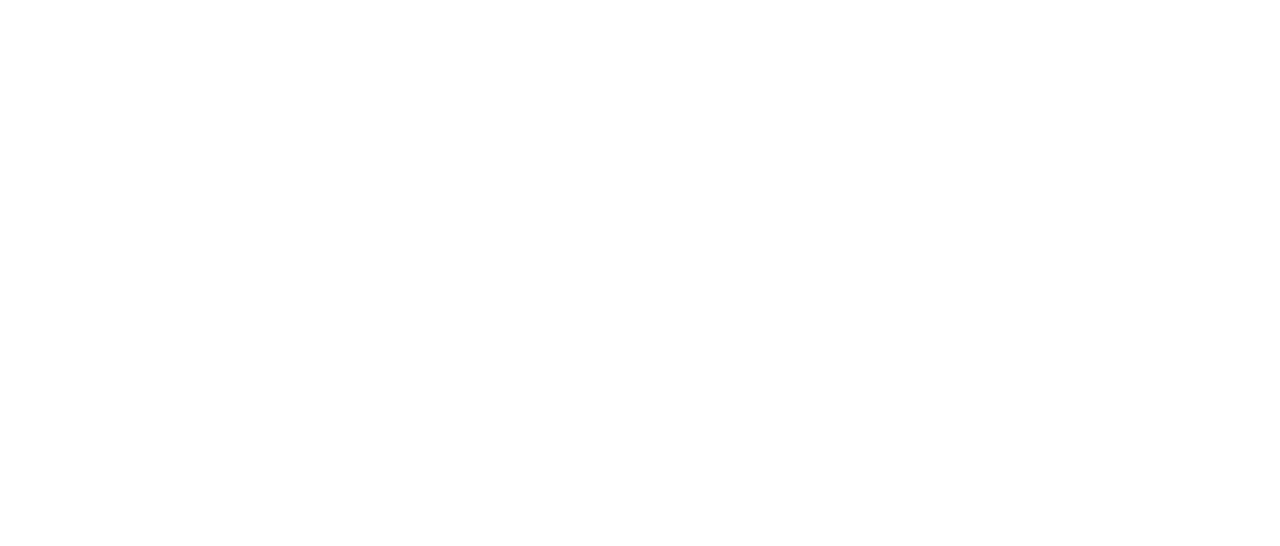
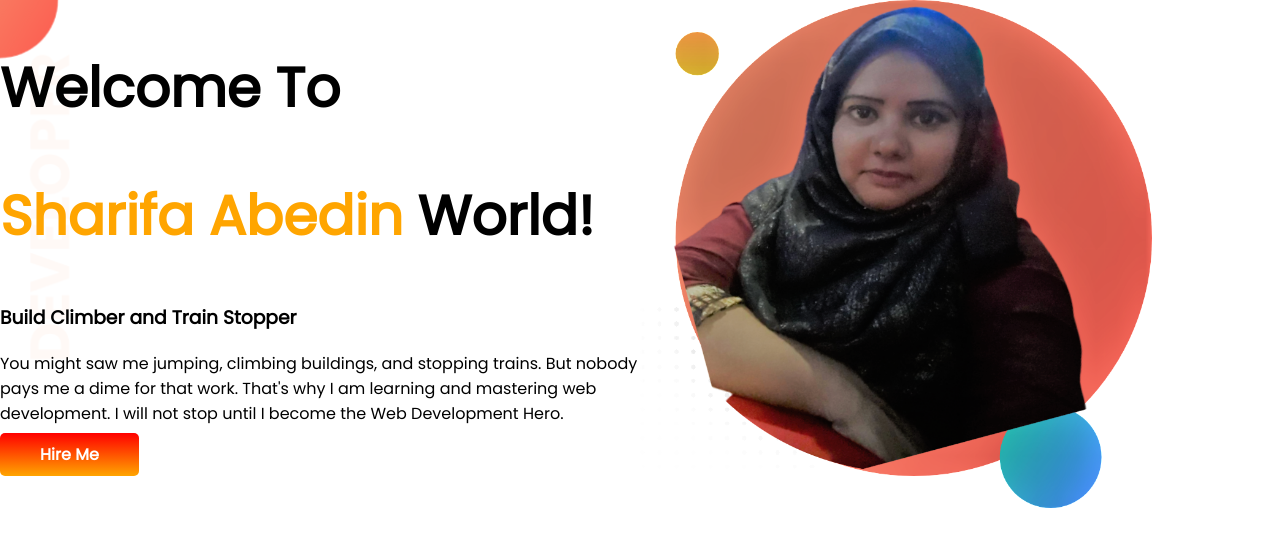
Before and after one commit to Sharifa100/developer-portfolio, a plain HTML site: page index.html in a window 1280 px wide. Drawn offline with Linux system fonts and the light colour scheme.

Commit message:
top banner added

```diff
--- a/index.html
+++ b/index.html
@@ -5,8 +5,37 @@
     <meta http-equiv="X-UA-Compatible" content="IE=edge">
     <meta name="viewport" content="width=device-width, initial-scale=1.0">
     <title>Sharifa Abedin Portfolio</title>
+    <link rel="preconnect" href="https://fonts.googleapis.com">
+<link rel="preconnect" href="https://fonts.gstatic.com" crossorigin>
+<link href="https://fonts.googleapis.com/css2?family=Poppins&display=swap" rel="stylesheet">
+
+    <link rel="stylesheet" href="style.css">
 </head>
 <body>
+    <section class="top-banner">
 
+        <div class="half-width">
+
+            <h1>Welcome To</h1>
+         <h1> <span class="orange">Sharifa Abedin</span> World!</h1>
+
+         <h3>
+            Build Climber and Train Stopper
+         </h3>
+
+             <p>
+
+                You might saw me jumping, climbing buildings, and stopping trains. But nobody pays me a dime for that work. That's why I am learning and mastering web development. I will not stop until I become the Web Development Hero.
+             </p>
+
+             <a class="link-button" href="http://www.google.com" target="_blank">Hire Me</a>
+
+        </div>
+
+            <div class="half-width">
+                <img src="images/moon-bg.png" alt="This is sharifa abedin's image">
+
+            </div>
+    </section>
 </body>
 </html>
--- a/style.css
+++ b/style.css
@@ -0,0 +1,41 @@
+body {
+    font-family: 'Poppins', sans-serif;
+    margin: 0px;
+    }
+    h1{
+
+        font-size: 55px;
+    }
+
+    .orange {
+        color: orange;
+    }
+
+    section{
+
+        display: flex;
+    }
+
+    .half-width{
+        width: 50%;
+        padding: 5%%;
+    }
+    .half-width img{
+
+        width: 80%;
+    }
+
+    .link-button{
+
+        text-decoration: none;
+        color: white;
+        font-weight: 800;
+        background-image: linear-gradient(red,orange);
+        padding: 10px 40px;
+        border-radius: 5px;
+    }
+    .top-banner{
+        background-image: url(images/top-banner.png);
+        background-repeat: no-repeat;
+
+    }
```
Also changed, not shown: images/dream-bg.png (added), images/exp-bg.png (added), images/jhankar.png (added), images/jhankar2.png (added), images/moon-bg.png (added), images/moon-removebg-preview.png (added), images/my-bg.png (added), images/my-bg2.png (added), images/top-banner.png (added).
